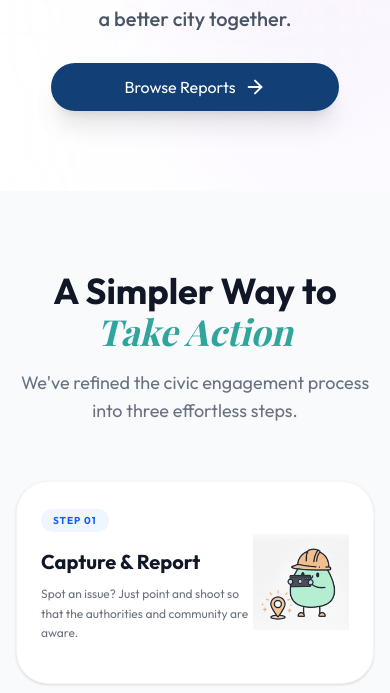
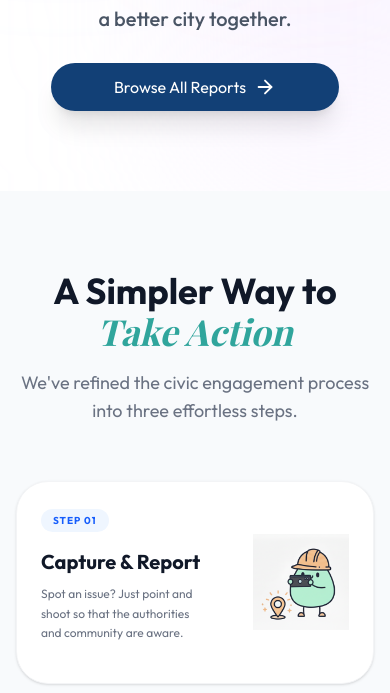
Before and after one commit to Joyanne05/fixit-my, a Next.js app in the folder frontend/: page / in a window 390 px wide. Shown: the part 487-1180 px from the top of the page. Built offline with nearby package versions, Linux system fonts and the light colour scheme; no server answers; a web font is replaced by a local one.

Commit message:
style(ui): update logo and nav bar padding

```diff
--- a/frontend/app/page.tsx
+++ b/frontend/app/page.tsx
@@ -71,7 +71,7 @@ export default function Home() {
           {/* CTAs */}
           <div className="flex sm:flex-row items-center justify-center gap-4">
             <Link href="/dashboard" className="flex items-center justify-center px-8 py-3 bg-[#124076] rounded-full text-white hover:bg-brand-primary transition-all shadow-xl hover:shadow-brand-primary/20 hover:-translate-y-1 w-72 group cursor-pointer text-md">
-              Browse Reports
+              Browse All Reports
               <ArrowRight size={22} className="ml-2 group-hover:translate-x-1 transition-transform" />
             </Link>
           </div>
@@ -98,7 +98,7 @@ export default function Home() {
               <div className="relative z-10 flex-1">
                 <span className="inline-block px-3 py-1 rounded-full bg-blue-50 text-blue-600 text-[10px] sm:text-xs font-bold tracking-widest uppercase mb-4 sm:6">Step 01</span>
                 <h3 className="text-xl sm:text-3xl font-bold text-gray-900 mb-2 sm:4">Capture & Report</h3>
-                <p className="text-gray-500 text-xs sm:text-base leading-relaxed max-w-sm mb-4 sm:8">
+                <p className="text-gray-500 text-xs sm:text-base leading-relaxed max-w-[160px] xs:max-w-[200px] sm:max-w-sm mb-4 sm:8">
                   Spot an issue? Just point and shoot so that the authorities and community are aware.
                 </p>
                 <div className="hidden sm:flex absolute sm:bottom-auto sm:relative lg:absolute lg:bottom-40 lg:left-15 z-20 items-center gap-2 sm:gap-3 bg-gray-900 text-white px-3 sm:px-5 py-2 sm:py-3 rounded-xl w-fit shadow-lg transform -rotate-1 group-hover:rotate-0 transition-transform">
--- a/frontend/shared/components/NavBarPrivate.tsx
+++ b/frontend/shared/components/NavBarPrivate.tsx
@@ -30,16 +30,16 @@ const Navbar: React.FC = () => {
 
 
                     {/* Actions */}
-                    <div className="hidden md:block flex items-center space-x-3 sm:space-x-6">
+                    <div className="hidden md:flex items-center space-x-3 sm:space-x-6">
                         <button
                             onClick={() => router.push("/dashboard/report")}
-                            className="cursor-pointer bg-brand-primary text-white px-3 sm:px-5 py-2 sm:py-2.5 rounded-lg text-xs sm:text-sm font-bold transition-all shadow-sm hover:shadow-md active:scale-95"
+                            className="h-10 cursor-pointer bg-brand-primary text-white px-3 sm:px-5 rounded-lg text-xs sm:text-sm font-bold transition-all shadow-sm hover:shadow-md active:scale-95 flex items-center justify-center"
                         >
                             + Report Issue
                         </button>
                         <button
                             onClick={() => router.push("/profile")}
-                            className="cursor-pointer shadow-sm p-2 rounded-lg bg-gray-50 text-gray-700 hover:bg-gray-100 transition-colors border border-gray-100"
+                            className="h-10 w-10 cursor-pointer shadow-sm p-2 rounded-lg bg-gray-50 text-gray-700 hover:bg-gray-100 transition-colors border border-gray-100 flex items-center justify-center"
                         >
                             <CircleUser size={20} />
                         </button>
```
Also changed, not shown: frontend/public/fixitmy_logo.jpg, 1 other file (tests, documents, lock files or other folders).
